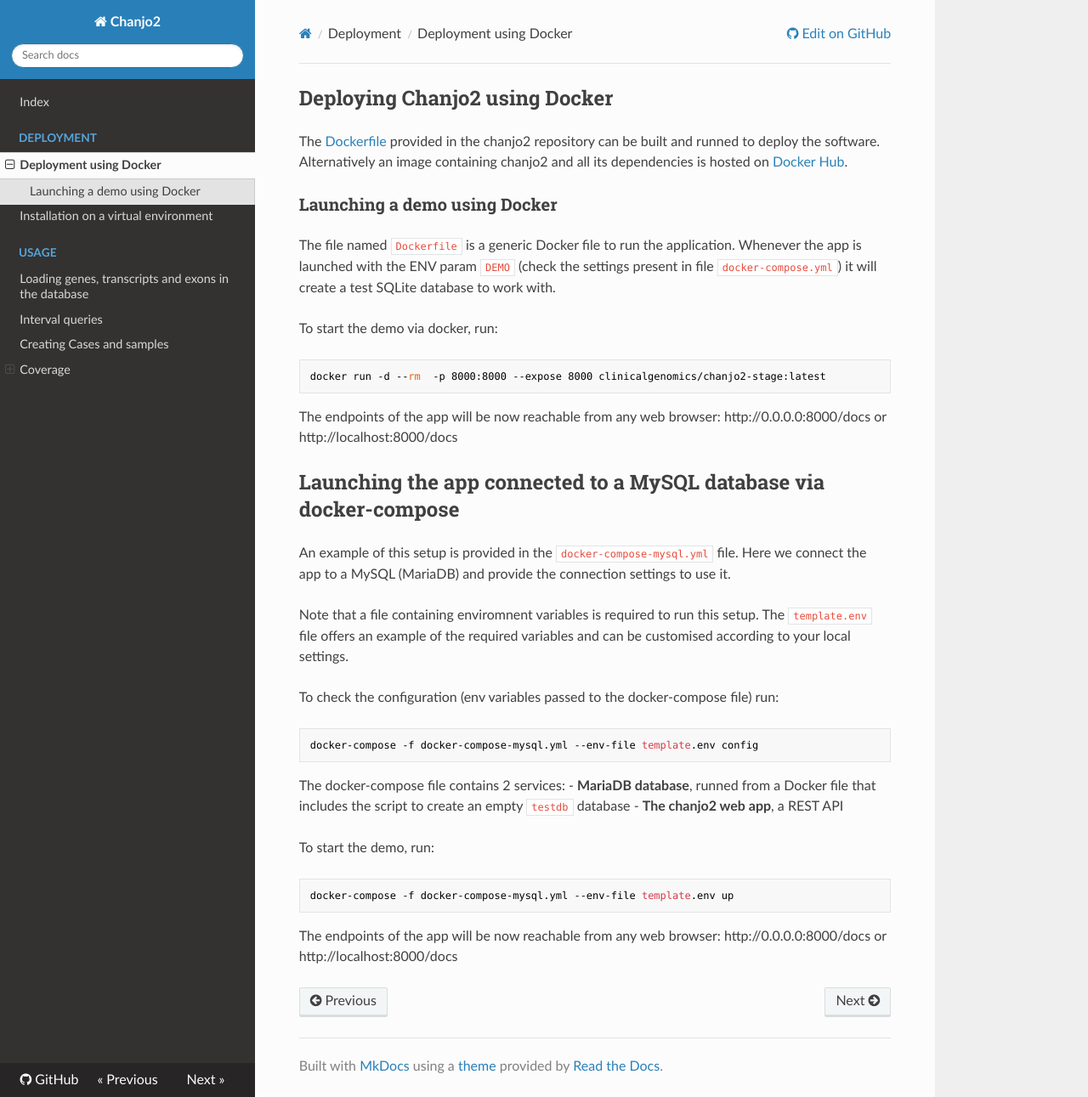
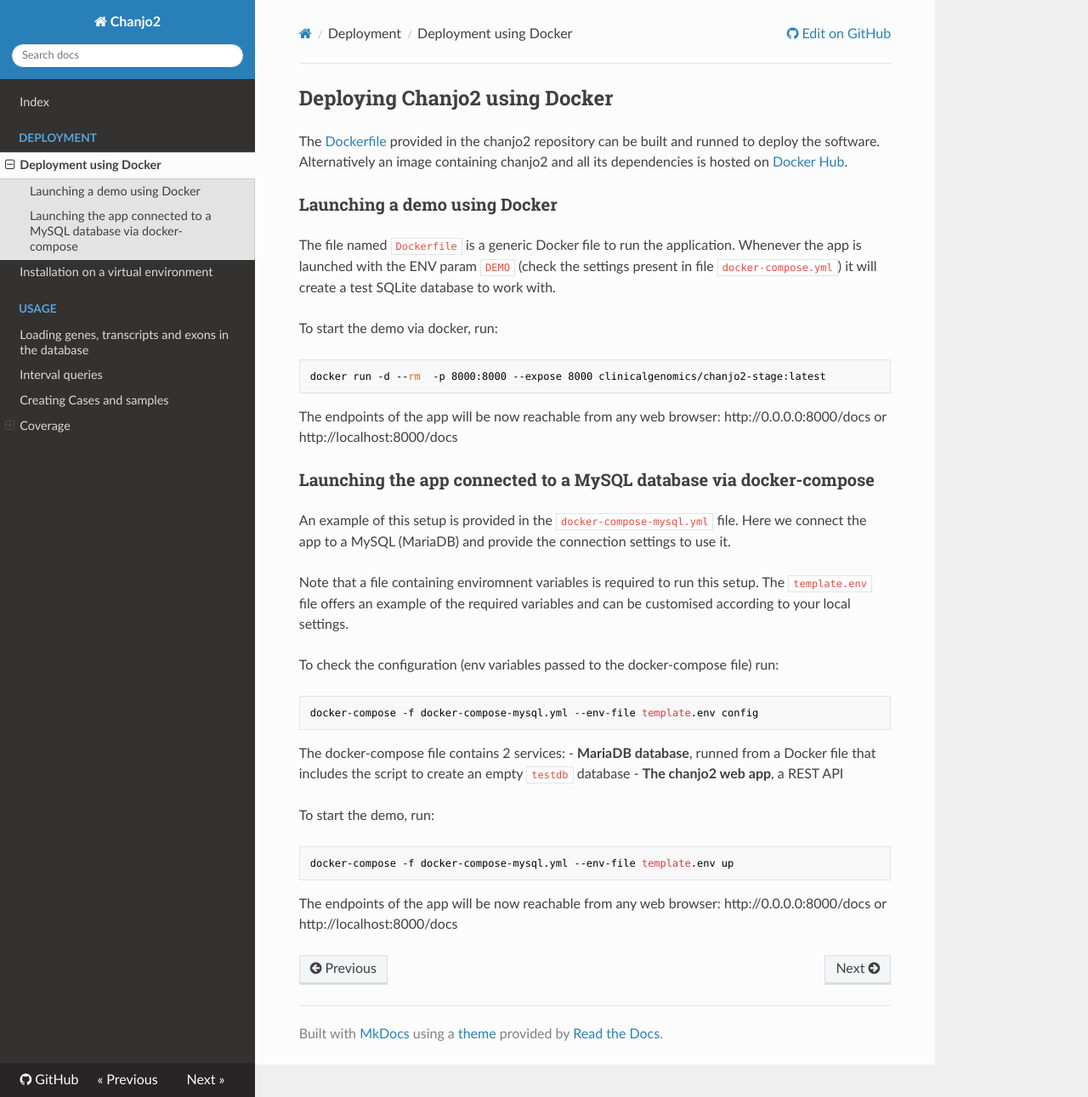
Before and after one commit to Clinical-Genomics/chanjo2, an MkDocs documentation site: the page built from docs/deployment/docker-deployment.md, in a window 1280 px wide and 1291 px high. Shown: the whole window at 85% size. Built offline with MkDocs 1.6.1, drawn with Linux system fonts in a browser that asks for light colours; nearby versions of some CDN libraries.

Commit message:
Made subtitle smaller

```diff
--- a/docs/deployment/docker-deployment.md
+++ b/docs/deployment/docker-deployment.md
@@ -16,7 +16,7 @@ docker run -d --rm  -p 8000:8000 --expose 8000 clinicalgenomics/chanjo2-stage:la
 The endpoints of the app will be now reachable from any web browser: http://0.0.0.0:8000/docs or http://localhost:8000/docs
 
 
-## Launching the app connected to a MySQL database via docker-compose
+### Launching the app connected to a MySQL database via docker-compose
 
 An example of this setup is provided in the `docker-compose-mysql.yml` file.
 Here we connect the app to a MySQL (MariaDB) and provide the connection settings to use it.
```
